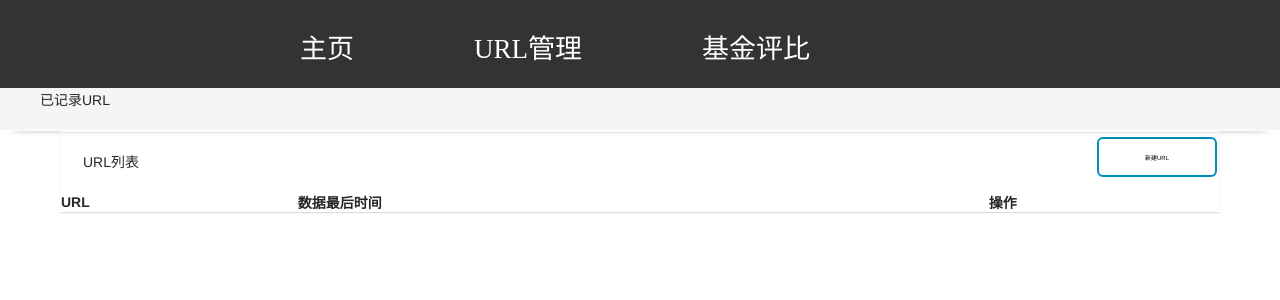
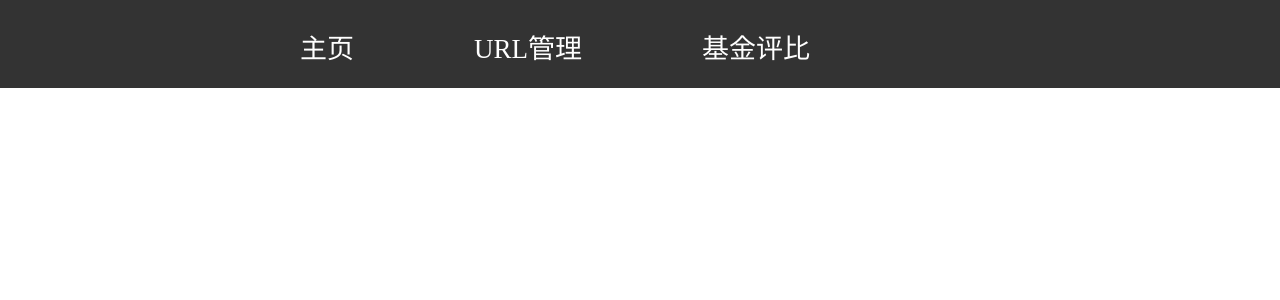
Before and after one commit to xj120/fund_evaluation, a Flask app: page /url in a window 1280 px wide. Shown: the top 300 px of the page. Run offline with Flask 2, Linux system fonts and the light colour scheme; data that the repository does not hold is empty; some libraries are stand-ins or nearby versions.

Commit message:
函数改变

```diff
--- a/templates/index.html
+++ b/templates/index.html
@@ -10,13 +10,7 @@
     <script src="https://www.layuicdn.com/layui/layui.js"></script>
     <style>
 
-        .upper {
-            margin-top: 70px;
-            height: 60px;
-            background-color: #F5F5F5;
-            border-bottom: 1px solid #fff;
-            box-shadow: 0px 10px 10px -15px #000;
-        }
+
 
         .URLrecorded {
             height: 60px;
@@ -231,16 +225,13 @@
         </ul>
     </div>
 </div>
-<div class="upper">
-    <div class="URLrecorded">已记录URL</div>
-</div>
+
 <div class="main">
     <div class="header">
         <div class="leftHead">URL列表</div>
         <form name="createURL">
             <input type="button" onclick="show()" value="新建URL">
         </form>
-
     </div>
     <script>
         function spideall() {
```
